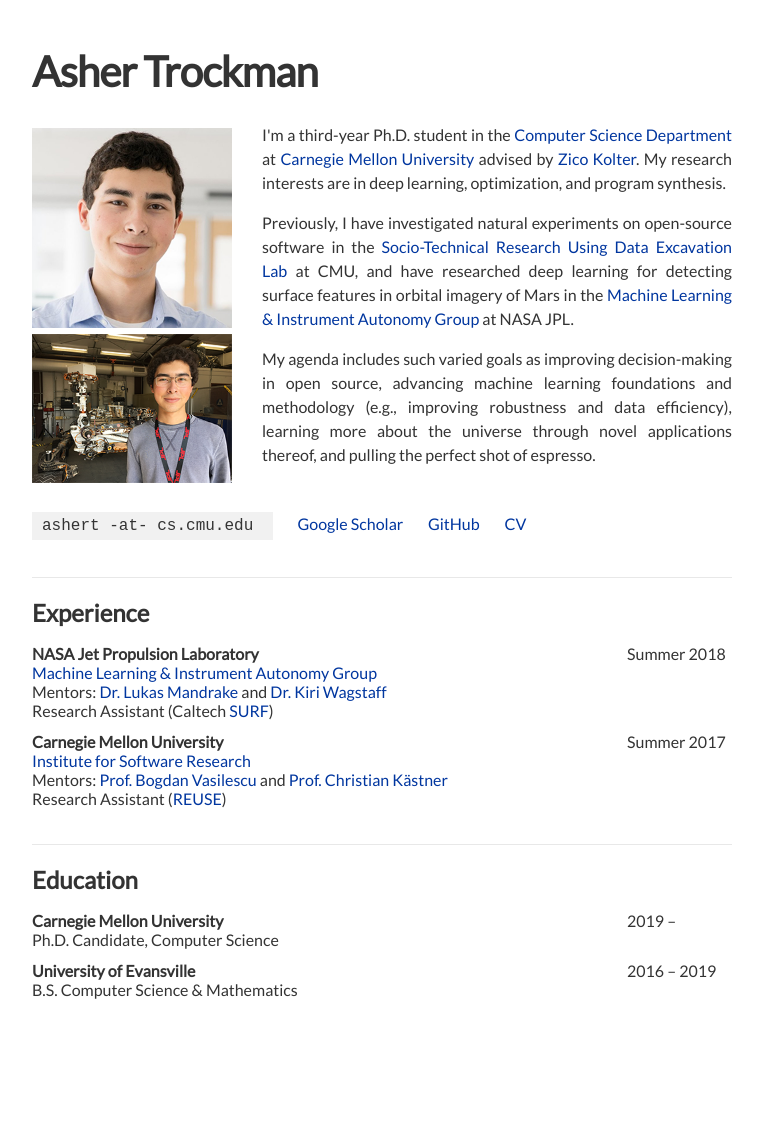
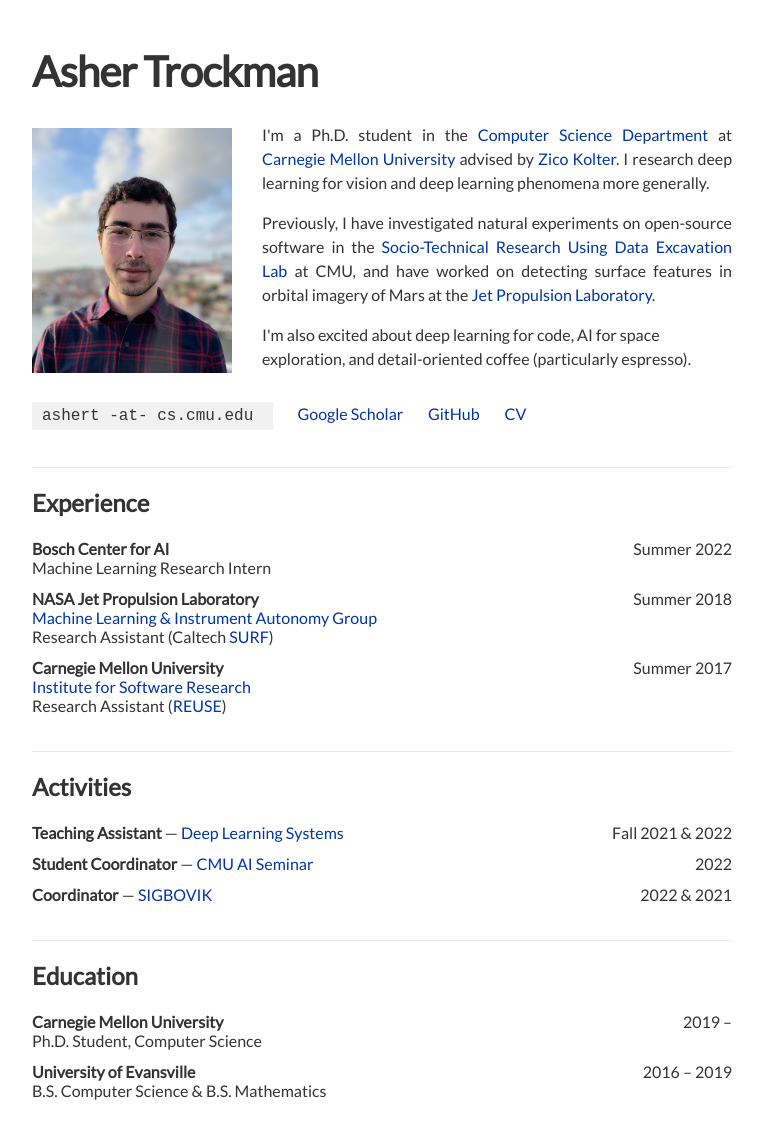
Before and after one commit to ashertrockman/ashertrockman.github.io, a Jekyll site: the page index.html, which Jekyll copies as it is, in a window 1280 px wide. Shown: the whole page, without its empty margins (258-1021 px from the left). Built offline with Jekyll 4.4.1, drawn with Linux system fonts in a browser that asks for light colours; Markdown is read by kramdown in place of the engine named in the settings; before the commit the page ends 1037 px from its top, so only the background shows below that.

Commit message:
major website overhaul

```diff
--- a/index.html
+++ b/index.html
@@ -43,7 +43,7 @@
             line-height: 30px;
             font-weight: bold;
             margin-top: 0;
-            margin-bottom: 10px;
+            margin-bottom: 15px;
         }
         #pics {
             float: left;
@@ -100,10 +100,11 @@
             text-align: left;
         }
         .items table .date {
-            width: 15%;
+            width: 25%;
+            text-align: right;
         }
         .items table .exp {
-            width: 85%;
+            width: 75%;
         }
         .items table td {
             padding: 6px 0;
@@ -120,31 +121,24 @@
             </header>
             <article id="about-container">
                 <div id="pics">
-                    <img src="assets/img/cmu-isr.png" alt="Asher Trockman">
-                    <a href="assets/img/jpl-highres.png"><img src="assets/img/jpl-lowres.png" alt="Asher Trockman at JPL"></a>
+                    <img src="assets/img/asher.png" alt="Asher Trockman">
                 </div>
                 <div id="about">
                     <p>
-                        I'm a third-year Ph.D. student in the <a href="https://csd.cs.cmu.edu">Computer Science Department</a> at
+                        I'm a Ph.D. student in the <a href="https://csd.cs.cmu.edu">Computer Science Department</a> at
                         <a href="https://cs.cmu.edu">Carnegie Mellon University</a>
                         advised by <a href="http://zicokolter.com">Zico Kolter</a>.
-                        My research interests are in deep learning, optimization, and program synthesis.
+                        I research deep learning for vision and deep learning phenomena more generally.
                     </p>
 
                     <p>
                         Previously, I have investigated natural experiments on open-source software
                         in the <a href="https://cmustrudel.github.io">Socio-Technical Research Using Data Excavation Lab</a> at CMU,
-                        and have researched deep learning for detecting surface features in orbital imagery of Mars
-                        in the <a href="https://ml.jpl.nasa.gov">Machine Learning & Instrument Autonomy Group</a> at NASA JPL.
+                        and have worked on detecting surface features in orbital imagery of Mars at the <a href="https://ml.jpl.nasa.gov">Jet Propulsion Laboratory</a>.
                     </p>
 
-                    <p>
-                        My agenda includes such varied goals as improving decision-making in open source,
-						advancing machine learning foundations and methodology (e.g., improving robustness and data efficiency),
-                        learning more about the universe through novel applications thereof,
-                        and pulling the perfect shot of espresso.
-                    </p>
-
+                    I'm also excited about deep learning for code,
+                    AI for space exploration, and detail-oriented coffee (particularly espresso).
 
                 </div>
                 <div id="contact">
@@ -163,9 +157,16 @@
                 <table>
                 <tr>
                     <td class="exp">
+                        <strong>Bosch Center for AI</strong><br>
+                        Machine Learning Research Intern
+                    </td>
+                    <td class="date">Summer 2022</td>
+                </tr>
+
+                <tr>
+                    <td class="exp">
                         <strong>NASA Jet Propulsion Laboratory</strong><br>
                         <a href="https://ml.jpl.nasa.gov">Machine Learning & Instrument Autonomy Group</a><br>
-                        Mentors: <a href="https://ml.jpl.nasa.gov/people/mandrake.shtml">Dr. Lukas Mandrake</a> and <a href="http://www.wkiri.com">Dr. Kiri Wagstaff</a><br>
                         Research Assistant (Caltech <a href="http://www.sfp.caltech.edu/programs/surf">SURF</a>)
                     </td>
                     <td class="date">Summer 2018</td>
@@ -175,10 +176,44 @@
                     <td class="exp">
                         <strong>Carnegie Mellon University</strong><br>
                         <a href="https://isri.cs.cmu.edu">Institute for Software Research</a><br>
-                        Mentors: <a href="https://bvasiles.github.io">Prof. Bogdan Vasilescu</a> and <a href="https://cs.cmu.edu/~ckaestne">Prof. Christian Kästner</a><br>
                         Research Assistant (<a href="https://www.cmu.edu/scs/isr/reuse/">REUSE</a>)
                     </td>
                     <td class="date">Summer 2017</td>
+                </tr>
+                </table>
+            </div>
+
+            <div class="items">
+                <h2>Activities</h2>
+                <table>
+                <tr>
+                    <td class="exp">
+                        <strong>Teaching Assistant</strong> &mdash;
+                        <a href="https://dlsyscourse.org">Deep Learning Systems</a>
+                    </td>
+                    <td class="date">Fall 2021 &amp; 2022</td>
+
+
+                </tr>
+
+                <tr>
+                    <td class="exp">
+                        <strong>Student Coordinator</strong> &mdash;
+                        <a href="https://www.cs.cmu.edu/~aiseminar/">CMU AI Seminar</a>
+                    </td>
+                    <td class="date">2022</td>
+
+
+                </tr>
+
+                <tr>
+                    <td class="exp">
+                        <strong>Coordinator</strong> &mdash;
+                        <a href="http://sigbovik.org">SIGBOVIK</a>
+                    </td>
+                    <td class="date">2022 &amp; 2021</td>
+
+
                 </tr>
                 </table>
             </div>
@@ -190,14 +225,14 @@
                         <tr>
                         <td class="exp">
                             <strong>Carnegie Mellon University</strong><br>
-                            Ph.D. Candidate, Computer Science
+                            Ph.D. Student, Computer Science
                         </td>
                         <td class="date">2019 &ndash; </td>
                         </tr>
                         <tr>
                             <td class="exp">
                             <strong>University of Evansville</strong><br>
-                            B.S. Computer Science &amp; Mathematics
+                            B.S. Computer Science &amp; B.S. Mathematics
                             </td>
                             <td class="date">2016 &ndash; 2019</td>
                             </td>
```
Also changed, not shown: assets/img/asher.png (added).
